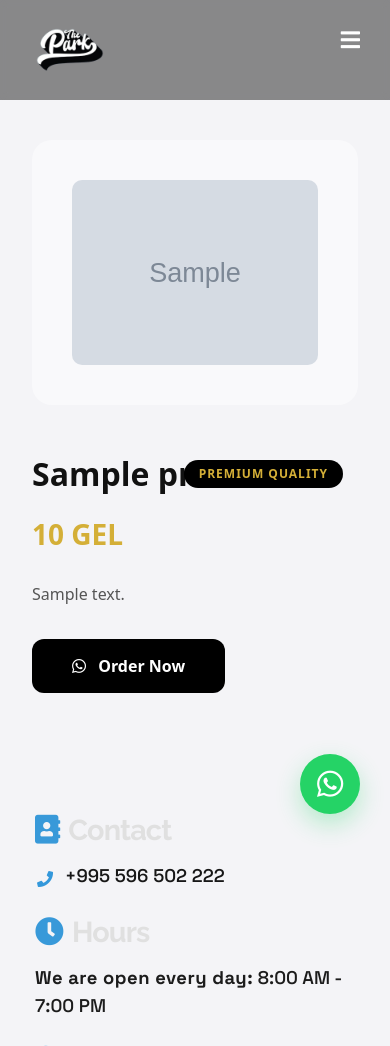
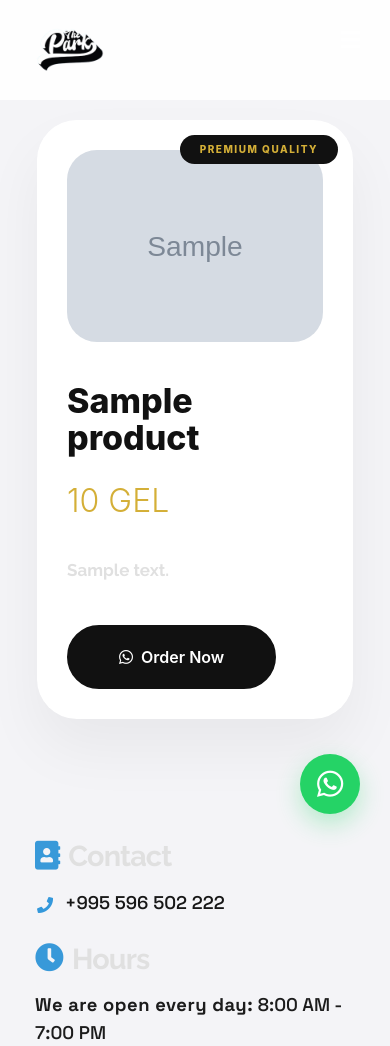
Before and after one commit to pavlikamoiani/TheParkTbilisi, a PHP site: page /product-details.php?id=1 in a window 390 px wide. Shown: the top 1046 px of the page. Run offline with PHP 8.4, Linux system fonts and the light colour scheme; tables that the repository leaves empty or names only in its code hold one stand-in row (values such as "Sample post"); grey boxes marked "Sample" are stand-in pictures.

Commit message:
Enhance image and video upload functionality: support multiple file uploads, improve gallery management, and update UI elements for better user experience. Refactor product details and category display with improved styling and responsive design.

```diff
--- a/The-Signature-Detailing/product-details.php
+++ b/The-Signature-Detailing/product-details.php
@@ -5,9 +5,9 @@ $product_id = isset($_GET['id']) ? (int)$_GET['id'] : 0;
 $stmt = $conn->prepare("SELECT * FROM products WHERE id = ?");
 $stmt->bind_param("i", $product_id);
 $stmt->execute();
-$result =
-  $stmt->get_result();
+$result = $stmt->get_result();
 $product = $result->fetch_assoc();
+
 if (!$product) {
   header("Location: index.php");
   exit;
@@ -18,124 +18,175 @@ if (!$product) {
 <head>
   <meta charset="UTF-8" />
   <meta name="viewport" content="width=device-width, initial-scale=1.0" />
-  <title>
-    <?= htmlspecialchars($product['title']) ?> - The Park Detailing
-  </title>
+  <title><?= htmlspecialchars($product['title']) ?> - The Park Detailing</title>
   <link rel="stylesheet" href="style.css" />
   <link rel="shortcut icon" href="./Images/favicon.ico" type="image/x-icon" />
-  <link
-    rel="stylesheet"
-    href="https://cdnjs.cloudflare.com/ajax/libs/font-awesome/5.15.3/css/all.min.css" />
-  <link
-    href="https://cdn.jsdelivr.net/npm/bootstrap@5.0.2/dist/css/bootstrap.min.css"
-    rel="stylesheet" />
+  <link rel="stylesheet" href="https://cdnjs.cloudflare.com/ajax/libs/font-awesome/5.15.3/css/all.min.css" />
+  <link href="https://cdn.jsdelivr.net/npm/bootstrap@5.0.2/dist/css/bootstrap.min.css" rel="stylesheet" />
   <link rel="stylesheet" href="https://unpkg.com/aos@2.3.1/dist/aos.css" />
   <style>
+    :root {
+      --accent-gold: #d4af37;
+      --premium-black: #111111;
+      --soft-bg: #f8f9fa;
+      --curve: cubic-bezier(0.2, 1, 0.3, 1);
+    }
+
     body {
       background-color: #f4f4f7;
+      font-family: 'Inter', sans-serif;
     }
 
     .product-detail-container {
-      max-width: 1400px;
-      margin: 160px auto 80px;
+      max-width: 1300px;
+      margin: 180px auto 100px;
+      padding: 0 25px;
     }
 
     .detail-wrapper {
       display: flex;
-      gap: 60px;
+      gap: 70px;
+      background: #ffffff;
+      padding: 50px;
+      border-radius: 40px;
+      box-shadow: 0 30px 60px rgba(0, 0, 0, 0.05);
+      align-items: center;
     }
 
     .detail-image {
-      flex: 1;
+      flex: 1.2;
+      background: #fdfdfd;
+      border-radius: 30px;
+      overflow: hidden;
       display: flex;
+      align-items: center;
       justify-content: center;
-      background: #f9f9fb;
-      border-radius: 20px;
-      padding: 40px;
+      position: relative;
     }
 
     .detail-image img {
       max-width: 100%;
       height: auto;
-      transition: transform 0.5s ease;
-      border-radius: 10px;
+      transition: transform 1.2s var(--curve);
     }
 
-    .detail-image img:hover {
-      transform: scale(1.05);
+    .detail-wrapper:hover .detail-image img {
+      transform: scale(1.06);
     }
 
     .detail-info {
       flex: 1;
-      padding-top: 10px;
     }
 
-    .detail-info .badge-premium {
+    .badge-premium {
       display: inline-block;
-      background: #000;
-      color: #d4af37;
-      padding: 5px 15px;
+      background: var(--premium-black);
+      color: var(--accent-gold);
+      padding: 7px 20px;
       border-radius: 50px;
       font-weight: 800;
-      font-size: 12px;
-      margin-bottom: 20px;
+      font-size: 10px;
+      letter-spacing: 1.5px;
+      text-transform: uppercase;
+      margin-bottom: 25px;
+      opacity: 0;
+      transform: translateY(15px);
+      transition: all 0.8s var(--curve) 0.2s;
     }
 
     .detail-title {
-      font-size: 32px;
+      font-size: 48px;
       font-weight: 800;
-      color: #111;
+      color: var(--premium-black);
       margin-bottom: 20px;
+      line-height: 1.1;
+      opacity: 0;
+      transform: translateY(20px);
+      transition: all 0.8s var(--curve) 0.3s;
     }
 
     .detail-price {
-      font-size: 28px;
-      font-weight: 700;
-      color: #d4af37;
-      margin-bottom: 25px;
+      font-size: 32px;
+      font-weight: 300;
+      color: var(--accent-gold);
+      margin-bottom: 30px;
+      opacity: 0;
+      transform: translateY(20px);
+      transition: all 0.8s var(--curve) 0.4s;
     }
 
     .detail-description {
-      font-size: 16px;
+      font-size: 17px;
       line-height: 1.8;
       color: #555;
-      margin-bottom: 30px;
+      margin-bottom: 40px;
+      opacity: 0;
+      transform: translateY(20px);
+      transition: all 0.8s var(--curve) 0.5s;
+    }
+
+    .btn-wrap {
+      opacity: 0;
+      transform: translateY(20px);
+      transition: all 0.8s var(--curve) 0.6s;
+    }
+
+    .aos-animate .badge-premium,
+    .aos-animate .detail-title,
+    .aos-animate .detail-price,
+    .aos-animate .detail-description,
+    .aos-animate .btn-wrap {
+      opacity: 1;
+      transform: translateY(0);
     }
 
     .btn-buy {
-      background: #000;
+      background: var(--premium-black);
       color: #fff;
-      padding: 15px 40px;
-      border-radius: 12px;
+      padding: 18px 50px;
+      border-radius: 100px;
       text-decoration: none;
       font-weight: 600;
-      transition: 0.3s;
-      display: inline-block;
-      border: none;
+      display: inline-flex;
+      align-items: center;
+      transition: all 0.4s var(--curve);
+      border: 2px solid var(--premium-black);
     }
 
     .btn-buy:hover {
-      background: #d4af37;
-      color: #000;
-      transform: translateY(-3px);
+      background: transparent;
+      color: var(--premium-black);
+      transform: translateY(-5px);
+      box-shadow: 0 15px 30px rgba(0, 0, 0, 0.1);
+    }
+
+    #nav {
+      backdrop-filter: blur(15px);
+      background: rgba(255, 255, 255, 0.85);
+      transition: all 0.5s var(--curve);
     }
 
     @media (max-width: 992px) {
       .detail-wrapper {
         flex-direction: column;
         gap: 40px;
+        padding: 30px;
+        margin-top: 40px;
+      }
+
+      .detail-title {
+        font-size: 34px;
       }
 
       .product-detail-container {
         margin-top: 120px;
-        padding: 20px;
       }
     }
   </style>
 </head>
 
 <body>
-  <nav id="nav" data-aos="fade-down">
+  <nav id="nav">
     <input type="checkbox" id="check" />
     <label for="check" class="checkbtn"><i class="fas fa-bars"></i></label>
     <a href="index.php"><img class="logoo" src="./Images/logo.png" alt="Logo" /></a>
@@ -155,40 +206,58 @@ if (!$product) {
 
   <div class="container">
     <div class="product-detail-container">
-      <div class="detail-wrapper">
-        <div class="detail-image" data-aos="zoom-in">
-          <img
-            src="products/<?= htmlspecialchars($product['image']) ?>"
-            alt="<?= htmlspecialchars($product['title']) ?>" />
+      <div class="detail-wrapper" data-aos="fade-up">
+        <div class="detail-image" data-aos="zoom-out" data-aos-delay="100">
+          <img src="products/<?= htmlspecialchars($product['image']) ?>" alt="<?= htmlspecialchars($product['title']) ?>" />
         </div>
-        <div class="detail-info" data-aos="fade-left">
+        <div class="detail-info">
           <div class="badge-premium">PREMIUM QUALITY</div>
-          <h1 class="detail-title">
-            <?= htmlspecialchars($product['title']) ?>
-          </h1>
-          <div class="detail-price">
-            <?= number_format($product['price'], 0, '.', ' ') ?>
-            GEL
+          <h1 class="detail-title"><?= htmlspecialchars($product['title']) ?></h1>
+          <div class="detail-price"><?= number_format($product['price'], 0, '.', ' ') ?> GEL</div>
+          <?php
+          $desc = $product['description'];
+          $desc_limit = 180;
+          $desc_short = mb_substr($desc, 0, $desc_limit);
+          $is_long = mb_strlen($desc) > $desc_limit;
+          ?>
+          <p class="detail-description">
+            <span id="desc-short"><?= nl2br(htmlspecialchars($desc_short)) ?><?= $is_long ? '...' : '' ?></span>
+            <?php if ($is_long): ?>
+              <span id="desc-full" style="display:none;"><?= nl2br(htmlspecialchars($desc)) ?></span>
+              <a href="#" id="show-more-desc" style="color:#d4af37; text-decoration:underline; cursor:pointer;">Show more</a>
+            <?php endif; ?>
+          </p>
+          <div class="btn-wrap">
+            <a href="https://wa.me/995596502222?text=I%20want%20to%20order:%20<?= urlencode($product['title']) ?>" class="btn-buy">
+              <i class="fab fa-whatsapp me-2"></i> Order Now
+            </a>
           </div>
-          <p class="detail-description">
-            <?= nl2br(htmlspecialchars($product['description'])) ?>
-          </p>
-          <a
-            href="https://wa.me/995596502222?text=I%20want%20to%20order:%20<?= urlencode($product['title']) ?>"
-            class="btn-buy">
-            <i class="fab fa-whatsapp me-2"></i> Order Now
-          </a>
         </div>
       </div>
     </div>
   </div>
+
   <?php include 'footer.php'; ?>
 
   <script src="https://unpkg.com/aos@2.3.1/dist/aos.js"></script>
   <script>
     AOS.init({
-      duration: 500,
-      once: true
+      duration: 1000,
+      easing: 'cubic-bezier(0.2, 1, 0.3, 1)',
+      once: true,
+      offset: 50
+    });
+
+    document.addEventListener('DOMContentLoaded', function() {
+      var showMore = document.getElementById('show-more-desc');
+      if (showMore) {
+        showMore.addEventListener('click', function(e) {
+          e.preventDefault();
+          document.getElementById('desc-short').style.display = 'none';
+          document.getElementById('desc-full').style.display = '';
+          showMore.style.display = 'none';
+        });
+      }
     });
   </script>
 </body>
--- a/The-Signature-Detailing/translation.js
+++ b/The-Signature-Detailing/translation.js
@@ -58,7 +58,8 @@ const translations = {
 		'nav-services': 'Services',
 		'nav-work': 'Our Work',
 		'nav-contact': 'Contact',
-		'nav-products': 'Shop at'
+		'nav-products': 'Shop at',
+		'categories-title': 'SHOP POPULAR CATEGORIES'
 	},
 	ru: {
 		'hero-title': 'ЦЕНТР ДЕТЕЙЛИНГА В ТБИЛИСИ - The Park.',
@@ -118,7 +119,8 @@ const translations = {
 		'nav-services': 'Услуги',
 		'nav-work': 'Наши работы',
 		'nav-contact': 'Контакты',
-		'nav-products': 'Продукты'
+		'nav-products': 'Продукты',
+		'categories-title': 'ПОПУЛЯРНЫЕ КАТЕГОРИИ'
 	},
 	ge: {
 		'hero-title': 'დეტეილინგ ცენტრი თბილისში - The Park.',
@@ -178,7 +180,8 @@ const translations = {
 		'nav-services': 'სერვისები',
 		'nav-work': 'ჩვენი ნამუშევრები',
 		'nav-contact': 'კონტაქტი',
-		'nav-products': 'პროდუქტები'
+		'nav-products': 'პროდუქტები',
+		'categories-title': 'პოპულარული კატეგორიები'
 	}
 };
 
```
Also changed, not shown: The-Signature-Detailing/admin/images.php (+57 -19 lines), The-Signature-Detailing/admin/index.php (+12 -0 lines), The-Signature-Detailing/index.php (+76 -76 lines), The-Signature-Detailing/products.php (+9 -1 lines), The-Signature-Detailing/style.css (+61 -47 lines).
